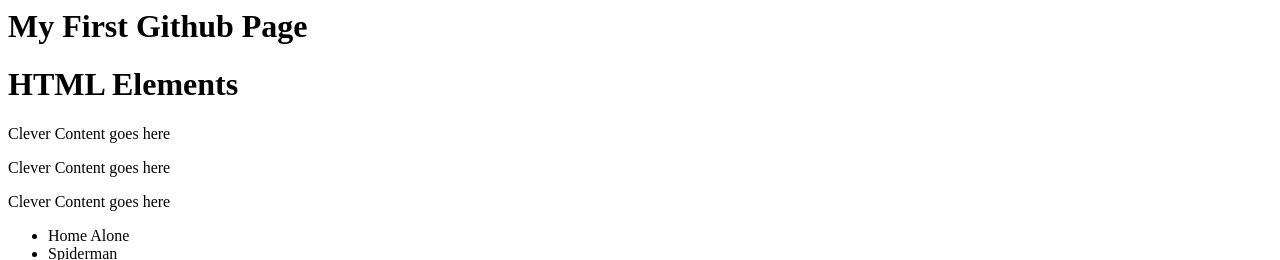
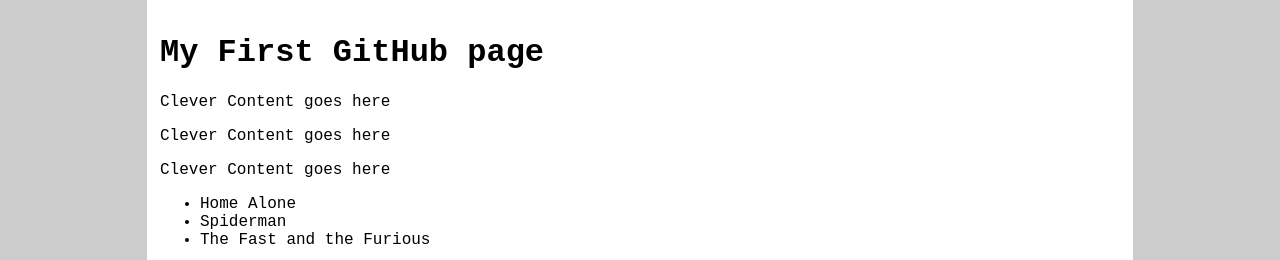
Before and after one commit to JNguyenYU/stylin-with-css, a plain HTML site: page index.html in a window 1280 px wide. Shown: the top 260 px of the page. Drawn offline with Linux system fonts and the light colour scheme.

Commit message:
Starting our new project

```diff
--- a/index.html
+++ b/index.html
@@ -1,12 +1,26 @@
-<h1>My First Github Page</h1>
 <!DOCTYPE html>
 
 <html>
 
   <head>
     <meta name="viewport" content="width=device-width">
-    <title>HTML Elements</title>
+    <title>My First GitHub Page</title>
     <style>
+      html{
+        background-color:#ccc;
+      }
+      body {
+        font-family:'Courier New';
+        max-width:960px;
+        width: 90%;
+        background-color:#fff;
+        margin:auto;
+        padding:1%;
+      }
+
+
+
+
         table.my-table {
          border-collapse: collapse;
        }
@@ -37,10 +51,9 @@
 
     </style>
   </head>
+
   <body>
-    <h1>
-      HTML Elements
-    </h1>
+    <h1>My First GitHub page</h1>
     <p>Clever Content goes here</p>
     <p>Clever Content goes here</p>
     <p>Clever Content goes here</p>
```
